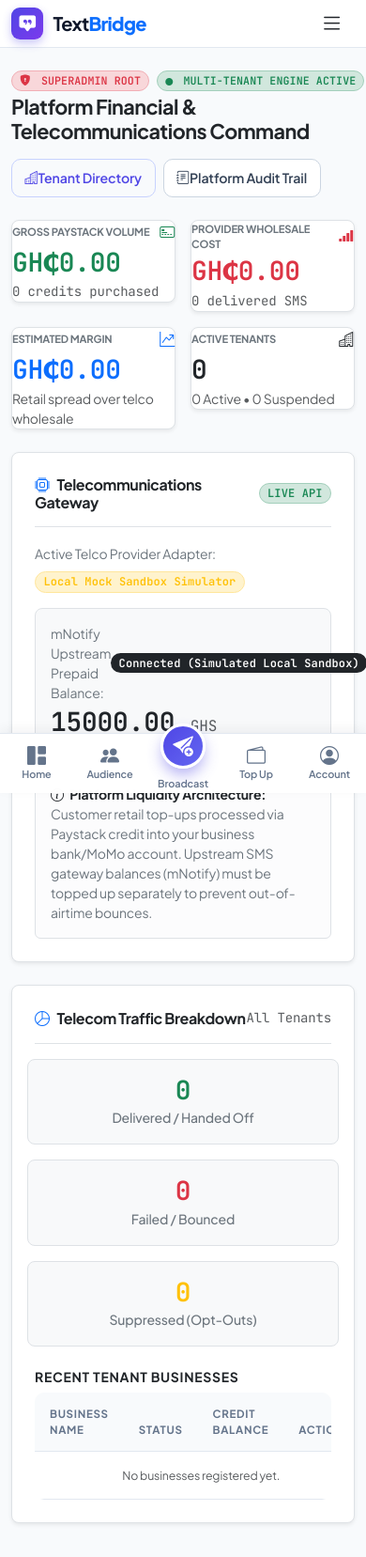
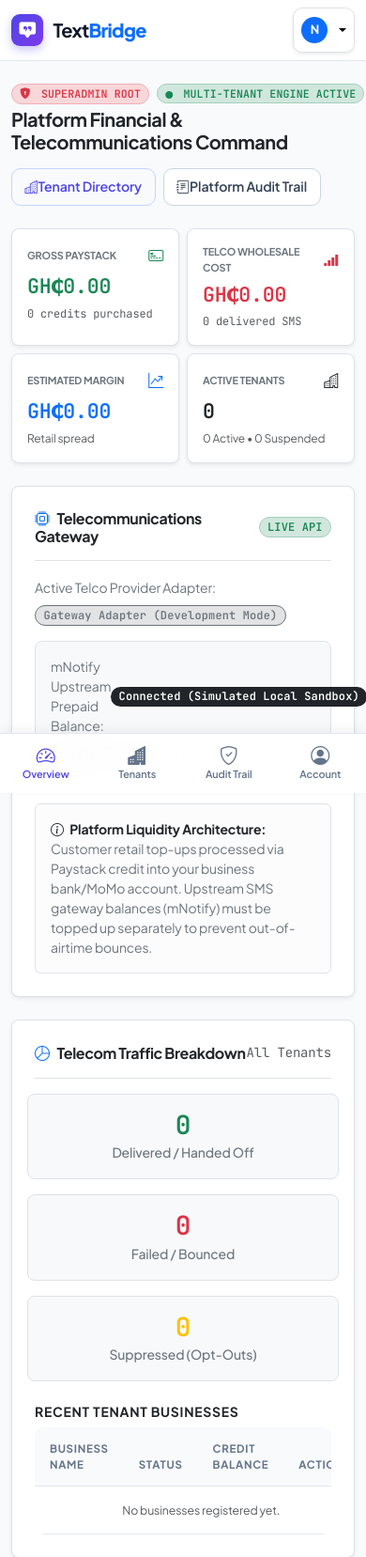
Before and after one commit to brightainoo71-web/TextBridge, a Django app: page /analytics/admin-dashboard/ in a window 390 px wide. Shown: the top 1657 px of the page at 94% size. Run offline with Django 5.2, Linux system fonts and the light colour scheme; the visitor is signed in with stand-in values (Sample User, id 1); data that the repository does not hold is empty; parts of the project's set-up code (start-up, migrations or seed data) failed here and were passed over.

Commit message:
Clean production login UI, eliminate demo sandbox badges, and fix mobile navigation layout

```diff
--- a/static/css/textbridge.css
+++ b/static/css/textbridge.css
@@ -487,13 +487,27 @@ h1, h2, h3, h4, h5, h6 {
 /* Responsive Overrides & Mobile HCI Ergonomics */
 @media (max-width: 991.98px) {
     body.has-bottom-nav {
-        padding-bottom: 76px !important;
+        padding-bottom: 84px !important;
+    }
+
+    /* Fixed Viewport Dropdown Positioning for Mobile */
+    .tb-navbar .dropdown-menu {
+        position: absolute !important;
+        right: 12px !important;
+        left: auto !important;
+        max-width: calc(100vw - 24px) !important;
+        top: 100% !important;
+        margin-top: 8px !important;
     }
 
     .tb-sidebar {
         min-height: auto;
         border-right: none;
         border-bottom: 1px solid var(--tb-slate-200);
+    }
+
+    .tb-stat-value {
+        font-size: 1.45rem !important;
     }
 
     /* iOS Safari Auto-Zoom Fix (HCI: inputs must be >= 16px font-size to prevent jump) */
--- a/templates/analytics/admin_dashboard.html
+++ b/templates/analytics/admin_dashboard.html
@@ -13,58 +13,58 @@
                 <i class="bi bi-circle-fill me-1" style="font-size: 0.5rem;"></i> MULTI-TENANT ENGINE ACTIVE
             </span>
         </div>
-        <h4 class="fw-bold mb-0 text-dark tracking-tight">Platform Financial & Telecommunications Command</h4>
+        <h4 class="fw-bold mb-0 text-dark tracking-tight fs-5 fs-md-4">Platform Financial & Telecommunications Command</h4>
     </div>
     <div class="d-flex flex-wrap gap-2">
         <a href="{% url 'analytics:admin_business_list' %}" class="btn btn-outline-primary btn-sm d-flex align-items-center gap-1.5">
-            <i class="bi bi-buildings"></i> Tenant Directory
+            <i class="bi bi-buildings"></i> <span>Tenant Directory</span>
         </a>
         <a href="{% url 'analytics:admin_audit_logs' %}" class="btn btn-outline-secondary btn-sm d-flex align-items-center gap-1.5">
-            <i class="bi bi-journal-text"></i> Platform Audit Trail
+            <i class="bi bi-journal-text"></i> <span>Platform Audit Trail</span>
         </a>
     </div>
 </div>
 
 <!-- Financial & Platform Metrics Grid -->
-<div class="row g-3 mb-4">
+<div class="row g-2 g-md-3 mb-4">
     <div class="col-6 col-md-3">
-        <div class="card p-3.5 bg-white border shadow-sm rounded-3">
+        <div class="card p-3 p-md-3.5 bg-white border shadow-sm rounded-3 h-100">
             <div class="d-flex justify-content-between align-items-center mb-1">
-                <span class="text-secondary small fw-bold text-uppercase" style="font-size: 0.7rem;">Gross Paystack Volume</span>
+                <span class="text-secondary small fw-bold text-uppercase" style="font-size: 0.68rem;">Gross Paystack</span>
                 <i class="bi bi-credit-card-2-front text-success"></i>
             </div>
-            <div class="display-6 fw-bold text-success font-mono">{{ CURRENCY_SYMBOL }}{{ gross_sales|floatformat:2 }}</div>
-            <span class="small text-muted font-mono mt-1 d-block">{{ total_credits_sold|floatformat:0 }} credits purchased</span>
+            <div class="fs-4 fs-md-3 fw-bold text-success font-mono">{{ CURRENCY_SYMBOL }}{{ gross_sales|floatformat:2 }}</div>
+            <span class="small text-muted font-mono mt-1 d-block" style="font-size: 0.75rem;">{{ total_credits_sold|floatformat:0 }} credits purchased</span>
         </div>
     </div>
     <div class="col-6 col-md-3">
-        <div class="card p-3.5 bg-white border shadow-sm rounded-3">
+        <div class="card p-3 p-md-3.5 bg-white border shadow-sm rounded-3 h-100">
             <div class="d-flex justify-content-between align-items-center mb-1">
-                <span class="text-secondary small fw-bold text-uppercase" style="font-size: 0.7rem;">Provider Wholesale Cost</span>
+                <span class="text-secondary small fw-bold text-uppercase" style="font-size: 0.68rem;">Telco Wholesale Cost</span>
                 <i class="bi bi-reception-4 text-danger"></i>
             </div>
-            <div class="display-6 fw-bold text-danger font-mono">{{ CURRENCY_SYMBOL }}{{ estimated_provider_cost|floatformat:2 }}</div>
-            <span class="small text-muted font-mono mt-1 d-block">{{ message_stats.delivered|default:0 }} delivered SMS</span>
+            <div class="fs-4 fs-md-3 fw-bold text-danger font-mono">{{ CURRENCY_SYMBOL }}{{ estimated_provider_cost|floatformat:2 }}</div>
+            <span class="small text-muted font-mono mt-1 d-block" style="font-size: 0.75rem;">{{ message_stats.delivered|default:0 }} delivered SMS</span>
         </div>
     </div>
     <div class="col-6 col-md-3">
-        <div class="card p-3.5 bg-white border shadow-sm rounded-3">
+        <div class="card p-3 p-md-3.5 bg-white border shadow-sm rounded-3 h-100">
             <div class="d-flex justify-content-between align-items-center mb-1">
-                <span class="text-secondary small fw-bold text-uppercase" style="font-size: 0.7rem;">Estimated Margin</span>
+                <span class="text-secondary small fw-bold text-uppercase" style="font-size: 0.68rem;">Estimated Margin</span>
                 <i class="bi bi-graph-up-arrow text-primary"></i>
             </div>
-            <div class="display-6 fw-bold text-primary font-mono">{{ CURRENCY_SYMBOL }}{{ estimated_margin|floatformat:2 }}</div>
-            <span class="small text-muted mt-1 d-block">Retail spread over telco wholesale</span>
+            <div class="fs-4 fs-md-3 fw-bold text-primary font-mono">{{ CURRENCY_SYMBOL }}{{ estimated_margin|floatformat:2 }}</div>
+            <span class="small text-muted mt-1 d-block" style="font-size: 0.75rem;">Retail spread</span>
         </div>
     </div>
     <div class="col-6 col-md-3">
-        <div class="card p-3.5 bg-white border shadow-sm rounded-3">
+        <div class="card p-3 p-md-3.5 bg-white border shadow-sm rounded-3 h-100">
             <div class="d-flex justify-content-between align-items-center mb-1">
-                <span class="text-secondary small fw-bold text-uppercase" style="font-size: 0.7rem;">Active Tenants</span>
+                <span class="text-secondary small fw-bold text-uppercase" style="font-size: 0.68rem;">Active Tenants</span>
                 <i class="bi bi-buildings text-dark"></i>
             </div>
-            <div class="display-6 fw-bold text-dark font-mono">{{ total_businesses }}</div>
-            <span class="small text-muted mt-1 d-block">{{ active_businesses }} Active &bull; {{ suspended_businesses }} Suspended</span>
+            <div class="fs-4 fs-md-3 fw-bold text-dark font-mono">{{ total_businesses }}</div>
+            <span class="small text-muted mt-1 d-block" style="font-size: 0.75rem;">{{ active_businesses }} Active &bull; {{ suspended_businesses }} Suspended</span>
         </div>
     </div>
 </div>
@@ -84,7 +84,7 @@
                 <span class="text-secondary small">Active Telco Provider Adapter:</span>
                 <div class="fw-bold mt-1">
                     {% if provider_info.is_mock %}
-                    <span class="badge bg-warning-subtle text-warning border border-warning-subtle font-mono">Local Mock Sandbox Simulator</span>
+                    <span class="badge bg-secondary-subtle text-secondary border border-secondary font-mono">Gateway Adapter (Development Mode)</span>
                     {% else %}
                     <span class="badge bg-primary-subtle text-primary border border-primary-subtle font-mono">mNotify Telecom SMS Engine</span>
                     {% endif %}
@@ -96,7 +96,7 @@
                     <span class="text-secondary small">mNotify Upstream Prepaid Balance:</span>
                     <span class="badge bg-dark font-mono text-white">{{ provider_info.status }}</span>
                 </div>
-                <div class="fw-bold text-dark display-6 font-mono">
+                <div class="fw-bold text-dark fs-3 font-mono">
                     {{ provider_info.balance|floatformat:2 }} <span class="fs-6 fw-normal text-muted">{{ provider_info.currency }}</span>
                 </div>
             </div>
--- a/templates/base.html
+++ b/templates/base.html
@@ -34,8 +34,8 @@
                     <span class="tb-pulse-dot"></span> mNotify Live
                 </span>
                 {% else %}
-                <span class="badge bg-warning text-dark" style="font-size: 0.725rem;">
-                    <i class="bi bi-cpu me-1"></i> Mock Gateway
+                <span class="badge bg-light text-dark border" style="font-size: 0.725rem;">
+                    <i class="bi bi-cpu me-1"></i> SMS Gateway Active
                 </span>
                 {% endif %}
 
@@ -45,38 +45,13 @@
             </div>
 
             {% if user.is_authenticated %}
-            <!-- Mobile Toggle -->
-            <button class="navbar-toggler border-0" type="button" data-bs-toggle="collapse" data-bs-target="#topNavbar" aria-controls="topNavbar" aria-expanded="false" aria-label="Toggle navigation">
-                <i class="bi bi-list fs-2 text-dark"></i>
-            </button>
-
-            <div class="collapse navbar-collapse" id="topNavbar">
-                <!-- Mobile Navigation Links (d-lg-none) -->
-                <ul class="navbar-nav me-auto mb-2 mb-lg-0 d-lg-none pt-3 border-top mt-2">
-                    {% if is_superadmin %}
-                    <li class="nav-item"><a class="nav-link py-2" href="{% url 'analytics:admin_dashboard' %}"><i class="bi bi-speedometer2 me-2"></i> Admin Dashboard</a></li>
-                    <li class="nav-item"><a class="nav-link py-2" href="{% url 'analytics:admin_business_list' %}"><i class="bi bi-buildings me-2"></i> Businesses</a></li>
-                    <li class="nav-item"><a class="nav-link py-2" href="{% url 'analytics:admin_audit_logs' %}"><i class="bi bi-shield-check me-2"></i> Audit Logs</a></li>
-                    {% endif %}
-
+            <!-- Top Right User Action & Account Dropdown (Always cleanly anchored on top right) -->
+            <div class="d-flex align-items-center gap-2 ms-auto">
                 {% if current_business %}
-                    <li class="nav-item"><a class="nav-link py-2" href="{% url 'analytics:customer_dashboard' %}"><i class="bi bi-grid-1x2 me-2"></i> Workspace Dashboard</a></li>
-                    <li class="nav-item"><a class="nav-link py-2" href="{% url 'messaging:campaign_create' %}"><i class="bi bi-send-plus me-2"></i> Broadcast Campaign</a></li>
-                    <li class="nav-item"><a class="nav-link py-2" href="{% url 'messaging:single_message' %}"><i class="bi bi-chat-dots me-2"></i> Quick Single SMS</a></li>
-                    <li class="nav-item"><a class="nav-link py-2" href="{% url 'contacts:contact_list' %}"><i class="bi bi-people me-2"></i> Audience & Contacts</a></li>
-                    <li class="nav-item"><a class="nav-link py-2" href="{% url 'billing:packages' %}"><i class="bi bi-cart3 me-2"></i> Buy SMS Packages</a></li>
-                    <li class="nav-item"><a class="nav-link py-2" href="{% url 'billing:credit_ledger' %}"><i class="bi bi-receipt me-2"></i> Credit Ledger</a></li>
-                    <li class="nav-item"><a class="nav-link py-2" href="{% url 'accounts:developer_keys' %}"><i class="bi bi-code-slash me-2 text-primary"></i> Developer REST API</a></li>
-                    {% endif %}
-                </ul>
-
-                <!-- Desktop / Mobile User Action Bar -->
-                <div class="ms-auto d-flex align-items-center gap-2.5 pt-2 pt-lg-0">
-                    {% if current_business %}
-                    <div class="tb-balance-pill">
+                <div class="tb-balance-pill py-1 px-2.5">
                     <i class="bi bi-wallet2 text-success"></i>
-                        <span class="font-mono">{{ current_business.credit_balance|default:"0" }}</span>
-                        <span class="d-none d-sm-inline fw-semibold text-muted small">credits</span>
+                    <span class="font-mono fw-bold">{{ current_business.credit_balance|default:"0" }}</span>
+                    <span class="d-none d-sm-inline text-muted small">credits</span>
                 </div>
                 <a href="{% url 'billing:packages' %}" class="btn btn-sm btn-primary d-none d-sm-inline-flex align-items-center gap-1.5 shadow-sm">
                     <i class="bi bi-plus-circle"></i> <span>Top Up</span>
@@ -85,7 +60,7 @@
 
                 <!-- User Account Dropdown -->
                 <div class="dropdown">
-                        <button class="btn btn-light btn-sm dropdown-toggle d-flex align-items-center gap-2 border bg-white shadow-sm py-1.5 px-2.5" type="button" data-bs-toggle="dropdown" aria-expanded="false">
+                    <button class="btn btn-light btn-sm dropdown-toggle d-flex align-items-center gap-2 border bg-white shadow-sm py-1.5 px-2 px-sm-2.5" type="button" data-bs-toggle="dropdown" aria-expanded="false" id="topUserDropdown">
                         <div class="rounded-circle bg-primary text-white d-flex align-items-center justify-content-center fw-bold" style="width: 28px; height: 28px; font-size: 0.8rem;">
                             {% if current_business %}{{ current_business.name|slice:":1"|upper }}{% else %}{{ user.email|slice:":1"|upper }}{% endif %}
                         </div>
@@ -93,12 +68,13 @@
                             {% if current_business %}{{ current_business.name }}{% else %}{{ user.email }}{% endif %}
                         </span>
                     </button>
-                        <ul class="dropdown-menu dropdown-menu-end shadow border-0 mt-2 p-2" style="min-width: 240px; border-radius: var(--tb-radius-lg);">
+                    <ul class="dropdown-menu dropdown-menu-end shadow-lg border-0 mt-2 p-2" aria-labelledby="topUserDropdown" style="min-width: 240px; border-radius: var(--tb-radius-lg);">
                         {% if current_business %}
                         <li class="px-3 py-2 border-bottom mb-1 bg-light rounded">
                             <div class="fw-bold text-dark text-truncate">{{ current_business.name }}</div>
                             <div class="text-muted small">{{ current_business.get_category_display }}</div>
                         </li>
+                        <li><a class="dropdown-item rounded py-2 small" href="{% url 'analytics:customer_dashboard' %}"><i class="bi bi-grid-1x2 me-2 text-primary"></i> Workspace Dashboard</a></li>
                         <li><a class="dropdown-item rounded py-2 small" href="{% url 'accounts:profile' %}"><i class="bi bi-sliders me-2 text-primary"></i> Workspace Settings</a></li>
                         <li><a class="dropdown-item rounded py-2 small" href="{% url 'accounts:developer_keys' %}"><i class="bi bi-code-slash me-2 text-primary"></i> Developer REST API</a></li>
                         <li><a class="dropdown-item rounded py-2 small" href="{% url 'messaging:sender_ids' %}"><i class="bi bi-tag me-2 text-primary"></i> Sender IDs</a></li>
@@ -107,9 +83,11 @@
                         {% endif %}
 
                         {% if is_superadmin %}
-                            <li><hr class="dropdown-divider"></li>
+                        {% if current_business %}<li><hr class="dropdown-divider"></li>{% endif %}
                         <li class="px-3 py-1"><span class="badge bg-danger-subtle text-danger border border-danger-subtle small fw-bold">Platform Superadmin</span></li>
-                            <li><a class="dropdown-item rounded py-2 small" href="{% url 'analytics:admin_dashboard' %}"><i class="bi bi-shield-lock me-2 text-danger"></i> Admin Console</a></li>
+                        <li><a class="dropdown-item rounded py-2 small" href="{% url 'analytics:admin_dashboard' %}"><i class="bi bi-speedometer2 me-2 text-danger"></i> Admin Console</a></li>
+                        <li><a class="dropdown-item rounded py-2 small" href="{% url 'analytics:admin_business_list' %}"><i class="bi bi-buildings me-2 text-danger"></i> Tenant Directory</a></li>
+                        <li><a class="dropdown-item rounded py-2 small" href="{% url 'analytics:admin_audit_logs' %}"><i class="bi bi-shield-check me-2 text-danger"></i> Audit Logs</a></li>
                         {% endif %}
 
                         <li><hr class="dropdown-divider"></li>
@@ -122,10 +100,9 @@
                     </ul>
                 </div>
             </div>
-            </div>
             {% else %}
             <!-- Public Header Actions -->
-            <div class="d-flex align-items-center gap-2">
+            <div class="d-flex align-items-center gap-2 ms-auto">
                 <a href="{% url 'accounts:login' %}" class="btn btn-outline-secondary btn-sm px-3">Sign In</a>
                 <a href="{% url 'accounts:register' %}" class="btn btn-primary btn-sm px-3.5 shadow-sm">Get Started</a>
             </div>
@@ -331,11 +308,29 @@
     <!-- Mobile Thumb Zone Navigation Bar (HCI Bottom Bar for Screens < 992px) -->
     {% if user.is_authenticated %}
     <nav class="tb-mobile-bottom-nav d-lg-none">
-        <a href="{% if current_business %}{% url 'analytics:customer_dashboard' %}{% else %}{% url 'analytics:admin_dashboard' %}{% endif %}" class="tb-mobile-nav-item">
+        {% if is_superadmin and not current_business %}
+        <a href="{% url 'analytics:admin_dashboard' %}" class="tb-mobile-nav-item {% if request.resolver_match.url_name == 'admin_dashboard' %}active{% endif %}">
+            <i class="bi bi-speedometer2"></i>
+            <span>Overview</span>
+        </a>
+        <a href="{% url 'analytics:admin_business_list' %}" class="tb-mobile-nav-item {% if request.resolver_match.url_name == 'admin_business_list' %}active{% endif %}">
+            <i class="bi bi-buildings-fill"></i>
+            <span>Tenants</span>
+        </a>
+        <a href="{% url 'analytics:admin_audit_logs' %}" class="tb-mobile-nav-item {% if request.resolver_match.url_name == 'admin_audit_logs' %}active{% endif %}">
+            <i class="bi bi-shield-check"></i>
+            <span>Audit Trail</span>
+        </a>
+        <a href="javascript:void(0)" class="tb-mobile-nav-item" onclick="document.getElementById('topUserDropdown').click();">
+            <i class="bi bi-person-circle"></i>
+            <span>Account</span>
+        </a>
+        {% else %}
+        <a href="{% if current_business %}{% url 'analytics:customer_dashboard' %}{% else %}{% url 'analytics:admin_dashboard' %}{% endif %}" class="tb-mobile-nav-item {% if request.resolver_match.url_name in 'customer_dashboard,admin_dashboard' %}active{% endif %}">
             <i class="bi bi-grid-1x2-fill"></i>
             <span>Home</span>
         </a>
-        <a href="{% url 'contacts:contact_list' %}" class="tb-mobile-nav-item">
+        <a href="{% url 'contacts:contact_list' %}" class="tb-mobile-nav-item {% if 'contact' in request.resolver_match.url_name %}active{% endif %}">
             <i class="bi bi-people-fill"></i>
             <span>Audience</span>
         </a>
@@ -345,14 +340,15 @@
             </div>
             <span style="margin-top: -4px;">Broadcast</span>
         </a>
-        <a href="{% url 'billing:packages' %}" class="tb-mobile-nav-item">
+        <a href="{% url 'billing:packages' %}" class="tb-mobile-nav-item {% if 'package' in request.resolver_match.url_name or 'purchase' in request.resolver_match.url_name %}active{% endif %}">
             <i class="bi bi-wallet2"></i>
             <span>Top Up</span>
         </a>
-        <a href="{% if current_business %}{% url 'accounts:profile' %}{% else %}{% url 'analytics:admin_dashboard' %}{% endif %}" class="tb-mobile-nav-item">
+        <a href="{% if current_business %}{% url 'accounts:profile' %}{% else %}{% url 'analytics:admin_dashboard' %}{% endif %}" class="tb-mobile-nav-item {% if request.resolver_match.url_name == 'profile' %}active{% endif %}">
             <i class="bi bi-person-circle"></i>
             <span>Account</span>
         </a>
+        {% endif %}
     </nav>
     {% endif %}
 
```
Also changed, not shown: templates/accounts/login.html (+0 -23 lines). Lines whose indentation alone changed are shown as unchanged.
